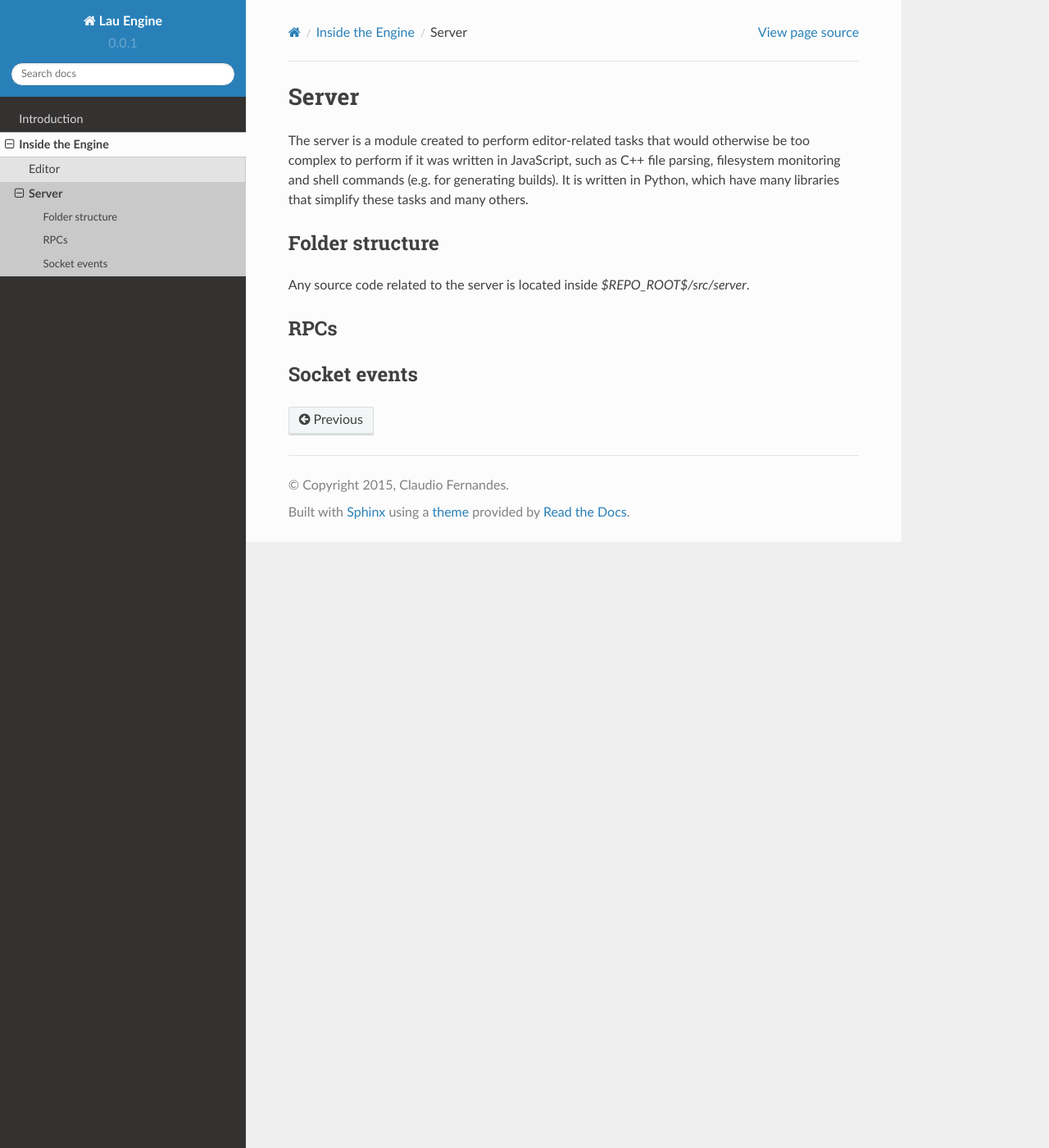
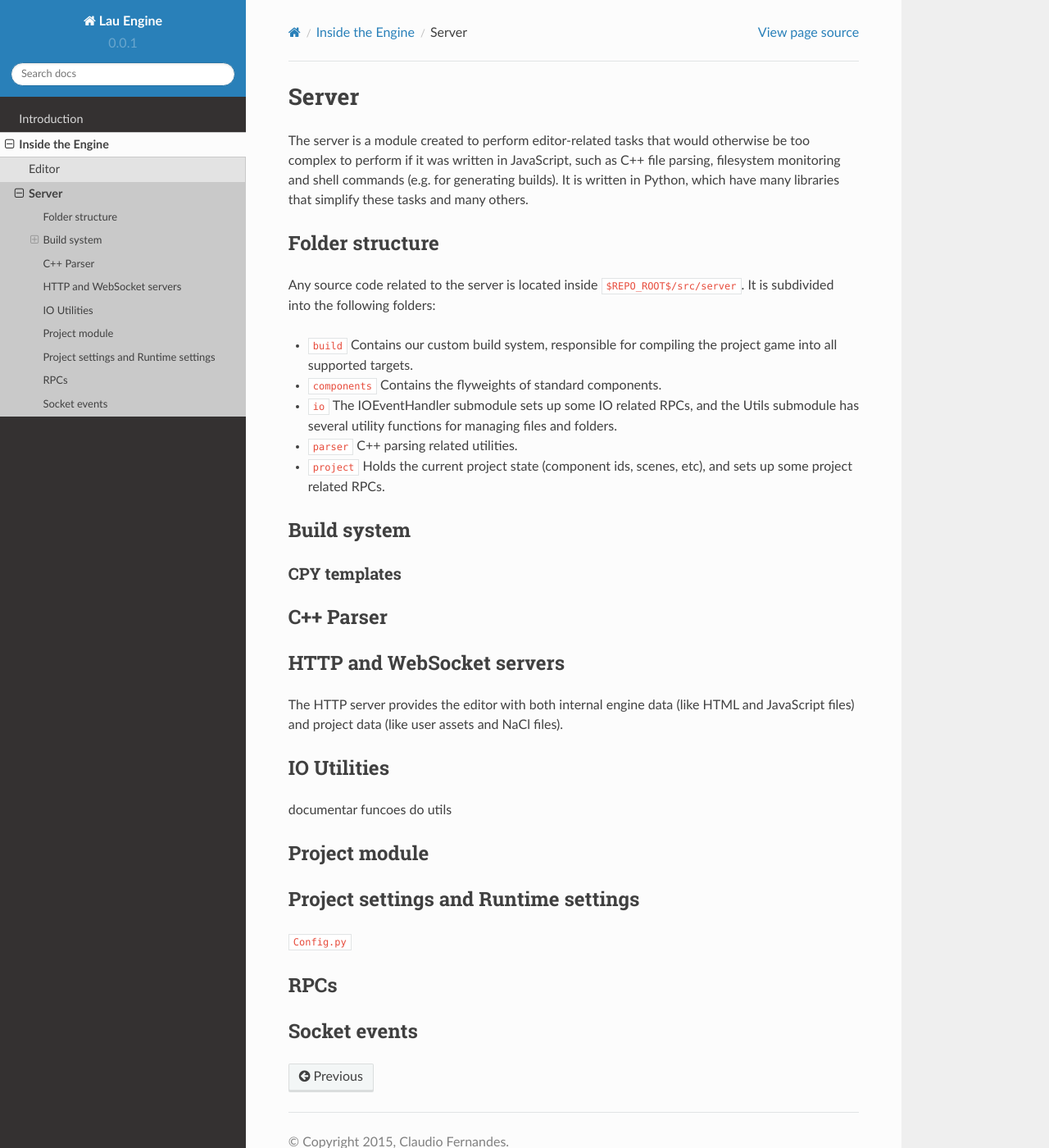
Before and after one commit to csantosbh/Lauen, a Sphinx documentation site: the page built from docs/source/server.rst, in a window 1280 px wide and 1400 px high. Shown: the whole window at 82% size. Built offline with Sphinx 7.4.7 and the Read the Docs theme 2.0.0, drawn with Linux system fonts in a browser that asks for light colours.

Commit message:
Proceeding with server documentation.

```diff
--- a/docs/source/editor.rst
+++ b/docs/source/editor.rst
@@ -338,7 +338,7 @@ looks up to the required ID in order to decide which class to instantiate.
 
 User script IDs are determined by the server in the file
 ``server/project/Project.py``, by the function ``getScriptId()``. Normal
-components (default components) must be manually specified in
+components (standard components) must be manually specified in
 ``server/components/DefaultComponentManager.py``, in the ``_defaultComponents``
 dictionary. The format of this dictionary is:
 
--- a/docs/source/server.rst
+++ b/docs/source/server.rst
@@ -1,12 +1,58 @@
 Server
 ******
 
-The server is a module created to perform editor-related tasks that would otherwise be too complex to perform if it was written in JavaScript, such as C++ file parsing, filesystem monitoring and shell commands (e.g. for generating builds). It is written in Python, which have many libraries that simplify these tasks and many others.
+The server is a module created to perform editor-related tasks that would
+otherwise be too complex to perform if it was written in JavaScript, such as
+C++ file parsing, filesystem monitoring and shell commands (e.g. for generating
+builds). It is written in Python, which have many libraries that simplify these
+tasks and many others.
 
 ============
 Folder structure
 ============
-Any source code related to the server is located inside `$REPO_ROOT$/src/server`.
+Any source code related to the server is located inside
+``$REPO_ROOT$/src/server``. It is subdivided into the following folders:
+
+* ``build`` Contains our custom build system, responsible for compiling the
+  project game into all supported targets.
+* ``components`` Contains the flyweights of standard components.
+* ``io`` The IOEventHandler submodule sets up some IO related RPCs, and the
+  Utils submodule has several utility functions for managing files and folders.
+* ``parser`` C++ parsing related utilities.
+* ``project`` Holds the current project state (component ids, scenes, etc), and sets up some project related RPCs.
+
+=====
+Build system
+=====
+
+-----
+CPY templates
+-----
+
+======
+C++ Parser
+======
+
+
+======
+HTTP and WebSocket servers
+======
+The HTTP server provides the editor with both internal engine data (like HTML
+and JavaScript files) and project data (like user assets and NaCl files).
+
+====
+IO Utilities
+====
+documentar funcoes do utils
+
+=====
+Project module
+=====
+
+=====
+Project settings and Runtime settings
+=====
+``Config.py``
 
 .. _server-rpc:
 
```
